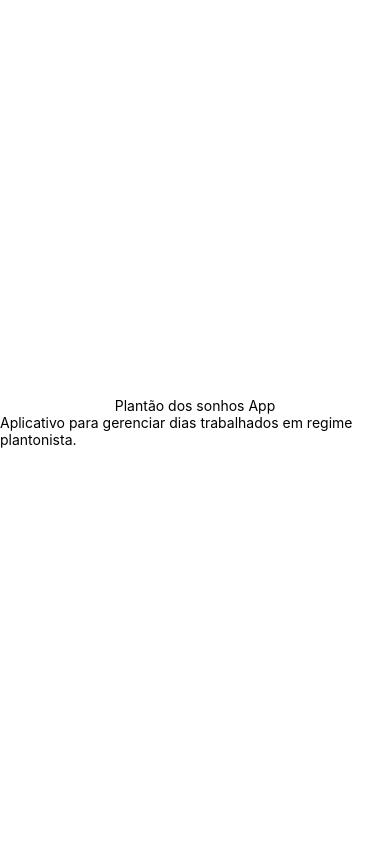
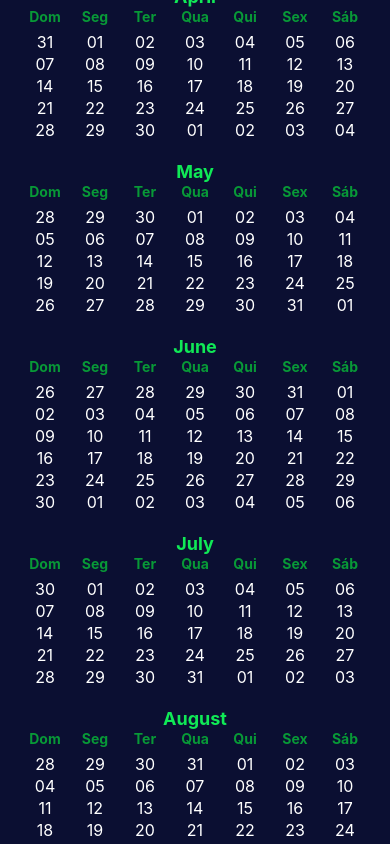
Before and after one commit to T8ninho/plantao-dos-sonhos, a React Native app: screen / in a window 390 px wide. Shown: the top 844 px of the page. Built offline with nearby package versions, Linux system fonts and the light colour scheme.

Commit message:
implementação de calendarios

```diff
--- a/App.js
+++ b/App.js
@@ -1,12 +1,12 @@
 import { StatusBar } from 'expo-status-bar';
 import { StyleSheet, Text, View } from 'react-native';
+import Inicio from './src/Pages/Inicio/Inicio';
 
 export default function App() {
   return (
     <View style={styles.container}>
-      <Text>Plantão dos sonhos App</Text>
-      <Text>Aplicativo para gerenciar dias trabalhados em regime plantonista.</Text>
-      <StatusBar style="auto" />
+      <Inicio />
+      <StatusBar style="light" animated={true}/>
     </View>
   );
 }
@@ -14,7 +14,7 @@ export default function App() {
 const styles = StyleSheet.create({
   container: {
     flex: 1,
-    backgroundColor: '#fff',
+    backgroundColor: '#0b0f32',
     alignItems: 'center',
     justifyContent: 'center',
   },
--- a/package.json
+++ b/package.json
@@ -11,6 +11,7 @@
   "dependencies": {
     "expo": "~50.0.7",
     "expo-status-bar": "~1.11.1",
+    "moment": "^2.30.1",
     "react": "18.2.0",
     "react-native": "0.73.4"
   },
--- /dev/null
+++ b/src/Pages/Calendario/Calendario.js
@@ -0,0 +1,139 @@
+import React, { useState, useEffect } from 'react';
+import { FlatList, StyleSheet, Text, View, TouchableOpacity } from 'react-native';
+import moment from 'moment';
+
+export default function Calendario() {
+  const [currentYear, setCurrentYear] = useState(2024);
+  const [calendar, setCalendar] = useState([]);
+
+  const navigateToPreviousYear = () => {
+    setCurrentYear(currentYear - 1);
+  };
+
+  const navigateToNextYear = () => {
+    setCurrentYear(currentYear + 1);
+  };
+
+  useEffect(() => {
+    const generateCalendar = () => {
+      const calendarData = [];
+
+      for (let month = 0; month < 12; month++) {
+        const startDay = moment().locale("pt").month(month).year(currentYear).startOf("month").startOf("week");
+        const endDay = moment().locale("pt").month(month).year(currentYear).endOf("month").endOf("week");
+
+        const monthData = {
+          name: moment().locale("pt").month(month).format("MMMM"),
+          days: [],
+        };
+
+        let day = startDay.clone().subtract(1, "day");
+
+        while (day.isBefore(endDay, "day")) {
+          monthData.days.push(day.add(1, "day").clone());
+        }
+
+        calendarData.push(monthData);
+      }
+
+      setCalendar(calendarData);
+    };
+
+    generateCalendar();
+  }, [currentYear]);
+
+  return (
+    <View style={styles.calendarPage}>
+      <View style={styles.navigationContainer}>
+        <TouchableOpacity onPress={navigateToPreviousYear}>
+          <Text style={styles.navigationButton}>{"<"}</Text>
+        </TouchableOpacity>
+        <Text style={styles.currentYear}>{currentYear}</Text>
+        <TouchableOpacity onPress={navigateToNextYear}>
+          <Text style={styles.navigationButton}>{">"}</Text>
+        </TouchableOpacity>
+      </View>
+      <Text style={styles.headerPage}>Calendário</Text>
+      <FlatList
+        data={calendar}
+        renderItem={({ item }) => (
+          <MonthCard month={item.name} days={item.days} />
+        )}
+        keyExtractor={(item) => item.name}
+      />
+    </View>
+  );
+}
+
+function MonthCard({ month, days }) {
+  return (
+    <View style={styles.monthCard}>
+      <Text style={styles.header}>{month}</Text>
+      <View style={styles.weekDays}>
+        {["Dom", "Seg", "Ter", "Qua", "Qui", "Sex", "Sáb"].map((weekday) => (
+          <Text key={weekday} style={styles.weekDay}>{weekday}</Text>
+        ))}
+      </View>
+      <FlatList
+        data={days}
+        renderItem={({ item }) => <DayCard day={item} />}
+        keyExtractor={(item) => item._d.getTime().toString()}
+        numColumns={7}
+      />
+    </View>
+  );
+}
+
+function DayCard({ day }) {
+  return (
+    <Text style={styles.day}>{day.format("DD")}</Text>
+  );
+}
+
+const styles = StyleSheet.create({
+  calendarPage: {
+    flex: 1,
+    padding: 20,
+  },
+  headerPage: {
+    fontSize: 24,
+    fontWeight: 'bold',
+    marginBottom: 10,
+  },
+  monthCard: {
+    marginVertical: 10,
+  },
+  header: {
+    textAlign: 'center',
+    fontWeight: 'bold',
+    fontSize: 18,
+    color: '#10e956',
+  },
+  weekDays: {
+    flexDirection: 'row',
+    justifyContent: 'space-between',
+    marginBottom: 5,
+  },
+  weekDay: {
+    flex: 1,
+    textAlign: 'center',
+    fontWeight: 'bold',
+    fontSize: 14,
+    margin: 1,
+    color: '#089937',
+  },
+  day: {
+    flex: 1,
+    textAlign: 'center',
+    fontSize: 16,
+    margin: 1,
+    color: '#ffffff'
+  },
+  dayP: {
+    flex: 1,
+    textAlign: 'center',
+    fontSize: 16,
+    margin: 1,
+    color: '#00000039',
+  },
+});
--- /dev/null
+++ b/src/Pages/Inicio/Inicio.js
@@ -0,0 +1,13 @@
+import { Text, View } from 'react-native';
+import Calendario from '../Calendario/Calendario';
+
+export default function Inicio() {
+ 	return (
+   		<View>
+			<Text>Inicio</Text>
+			<Text>Plantão dos sonhos App</Text>
+      		<Text>Aplicativo para gerenciarss dias trabalhados em regime plantonista.</Text>
+			<Calendario />
+   		</View>
+  );
+}
```
Also changed, not shown: 1 other file (tests, documents, lock files or other folders).
